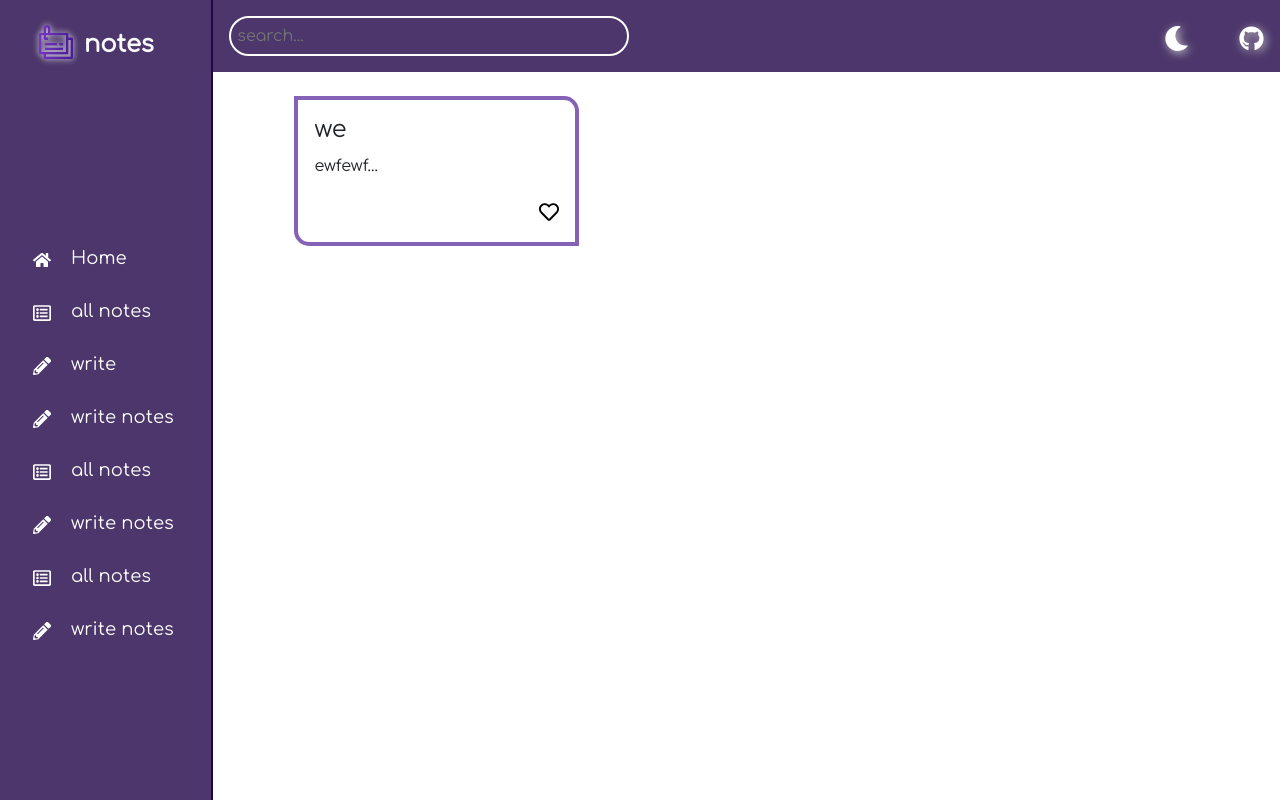
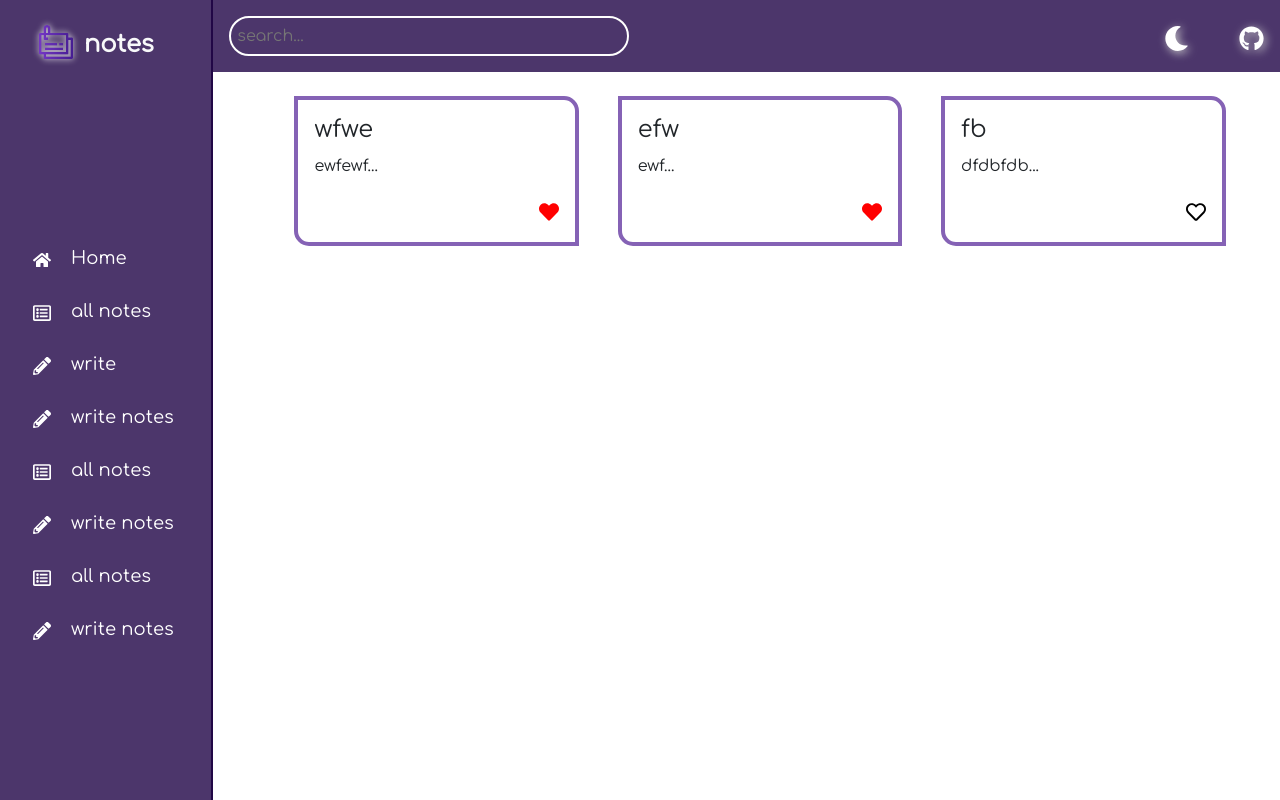
Before and after one commit to Masiha-mohammadpoor/note-app, a React (Create React App) app: page /notes in a window 1280 px wide. Built offline with nearby package versions, Linux system fonts and the light colour scheme; data requests are answered from the project's data file.

Commit message:
created like note

```diff
--- a/data/db.json
+++ b/data/db.json
@@ -1,9 +1,22 @@
 {
   "notes": [
     {
-      "title": "we",
+      "title": "wfwe",
       "text": "ewfewf",
+      "like": true,
       "id": 1
+    },
+    {
+      "title": "efw",
+      "text": "ewf",
+      "like": true,
+      "id": 2
+    },
+    {
+      "title": "fb",
+      "text": "dfdbfdb",
+      "like": false,
+      "id": 3
     }
   ]
 }
--- a/src/components/Note/Note.jsx
+++ b/src/components/Note/Note.jsx
@@ -1,15 +1,18 @@
 import styles from "./note.module.scss";
-import {FaRegHeart} from "react-icons/fa";
+import {FaRegHeart , FaHeart} from "react-icons/fa";
 
 
-const Note = ({title , text}) => {
+const Note = ({id , title , text , like , onClick}) => {
+
     return (
         <article className={` ${styles.Note} p-3 mb-4 d-flex justify-content-between align-items-start flex-column`}>
             <h4>{title}</h4>
             <p>{text.slice(0 , 20) + "..."}</p>
             <div className="w-100 d-flex justify-content-between align-items-center">
                 <span></span>
-                <button className={`${styles.likeBtn} border-0 bg-transparent fs-`}><FaRegHeart/></button>
+                <button className={`${like ? styles.activeLikeBtn : styles.likeBtn } border-0 bg-transparent`} onClick={onClick}>
+                    {like ? <FaHeart/> : <FaRegHeart/>}
+                </button>
             </div>
         </article>
     );
--- a/src/components/Note/note.module.scss
+++ b/src/components/Note/note.module.scss
@@ -18,6 +18,10 @@
     .likeBtn{
         font-size: 20px;
     }
+    .activeLikeBtn {
+        color:red;
+        font-size: 20px;
+    }
     &:hover {
         background-color: $mainC;
         color: #fff;
--- a/src/components/NoteList/NoteList.jsx
+++ b/src/components/NoteList/NoteList.jsx
@@ -6,6 +6,8 @@ import { InfinitySpin } from 'react-loader-spinner'
 import nothingImg from "../../assets/image/nothingImg.svg";
 import Button from "react-bootstrap/Button";
 import {Link} from "react-router-dom";
+import editData from "../../Services/editData";
+
 
 const NoteList = () => {
 
@@ -35,13 +37,27 @@ const NoteList = () => {
         );
     }
 
+    const likeHandler = async (noteData) => {
+        try{
+            const {title , text , like , id} = noteData;
+            await editData(id , {title , text , like : !like});
+            const {data} = await getAllData();
+            setNotes(data);
+        }catch(err){
+            console.log(err);
+        }
+    }
+
     const renderNotes = () => {
         if (notes.length >= 1 ){
             return notes.map(n => {
                 return <Note
                 key={n.id}
+                id={n.id}
                 title={n.title}
-                text={n.text} />
+                text={n.text}
+                like={n.like}
+                onClick={() => likeHandler({...n})} />
             })
         }else if(notes.length === 0 && request !== ""){
             return nothingNotes()
--- a/src/components/Write/Write.jsx
+++ b/src/components/Write/Write.jsx
@@ -33,7 +33,7 @@ const Write = () => {
         if(!note.title || !note.text) {
             swal("" , "please input something in fields" , "warning");
         }else{
-            addNote(note);
+            addNote({...note , like : false});
             navigate("/notes")
         }
     }
@@ -84,8 +84,8 @@ const Write = () => {
                         className={`${styles.textarea} mb-5`}></Form.Control>
 
 
-                    <Button styles={{ fontFamily: "comfortaa" }} className="mx-3" onClick={submitHandler}>Add note</Button>
-                    <Button styles={{ fontFamily: "comfortaa" }} variant='danger' onClick={cancelHandler} className="writeBtn">Cancel</Button>
+                    <Button className="mx-3" onClick={submitHandler}>Add note</Button>
+                    <Button variant='danger' onClick={cancelHandler} className="writeBtn">Cancel</Button>
                 </div>
             </Form>
         </div>
```
